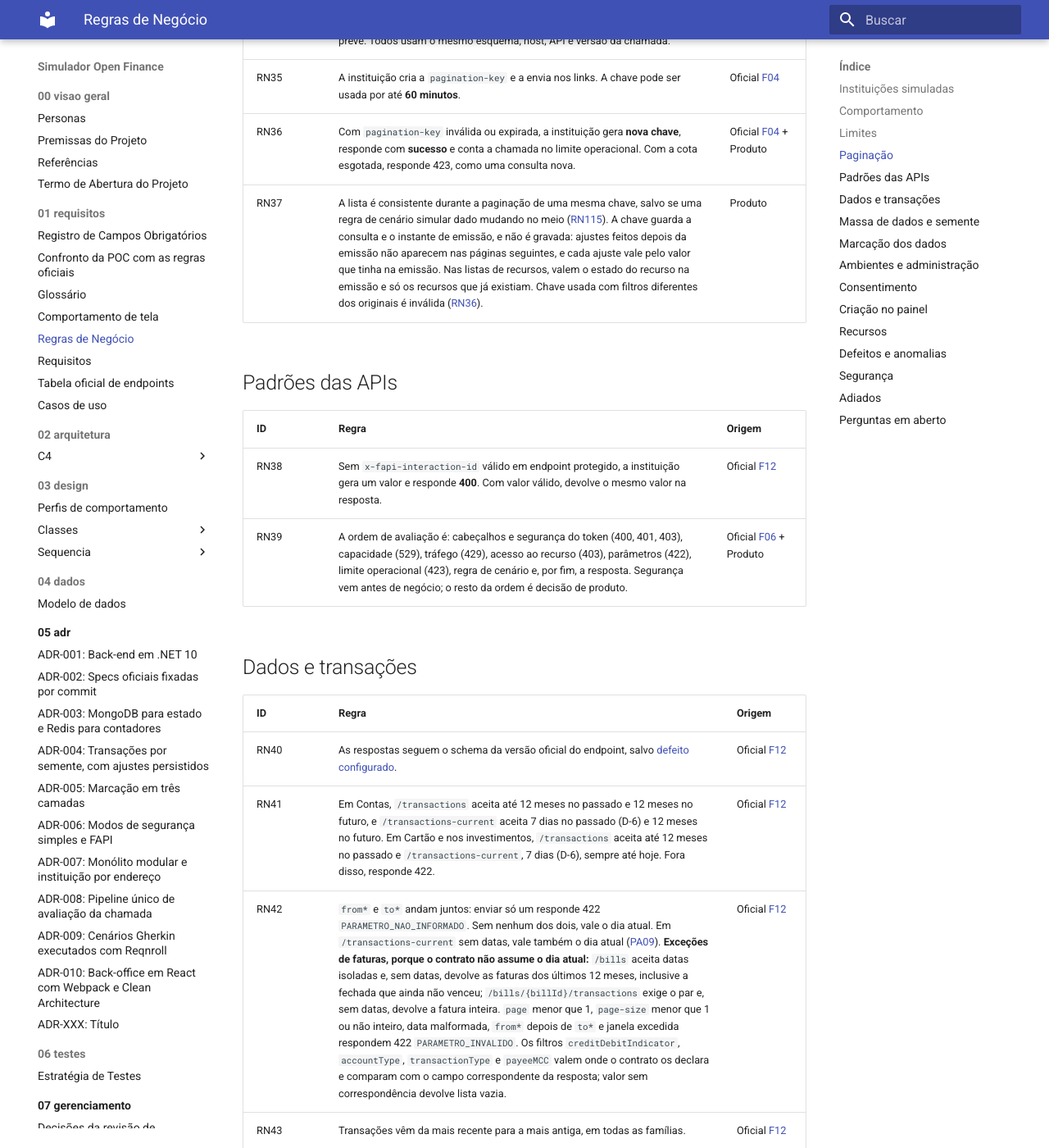
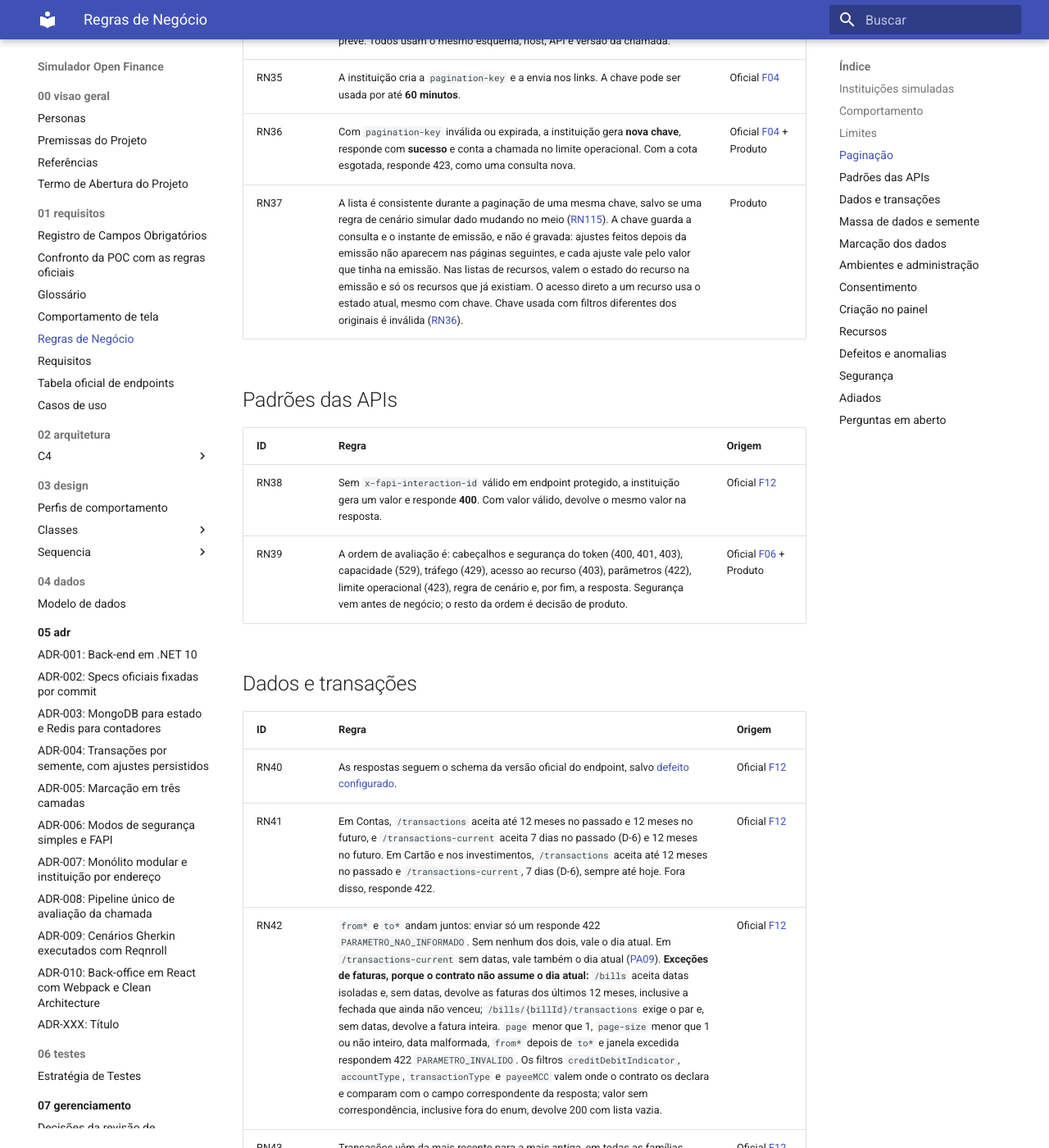
Before and after one commit to marcelosotto/open-finance-simulator, an MkDocs documentation site: the page built from docs/01-requisitos/regras-de-negocio.md, in a window 1280 px wide and 1400 px high, scrolled down 4333 px. Shown: the whole window at 82% size. Built offline with MkDocs 1.6.1 and Material for MkDocs 9.7.7, drawn with Linux system fonts in a browser that asks for light colours.

Commit message:
Explicita em docs as duas interpretações confirmadas da revisão da spec 005
Co-Authored-By: Claude Opus 5.5 <noreply@anthropic.com>

```diff
--- a/docs/01-requisitos/regras-de-negocio.md
+++ b/docs/01-requisitos/regras-de-negocio.md
@@ -57,7 +57,7 @@ Relacionados: [casos de uso](casos-de-uso/README.md) · [requisitos](requisitos.
 | <a id="rn34"></a>RN34 | `first` é obrigatório fora da primeira página, `prev` só existe se houver página anterior, `next` só se houver posterior, `last` fora da última, quando o endpoint prevê. Todos usam o mesmo esquema, host, API e versão da chamada. | Oficial [F05](../00-visao-geral/referencias.md#f05) |
 | <a id="rn35"></a>RN35 | A instituição cria a `pagination-key` e a envia nos links. A chave pode ser usada por até **60 minutos**. | Oficial [F04](../00-visao-geral/referencias.md#f04) |
 | <a id="rn36"></a>RN36 | Com `pagination-key` inválida ou expirada, a instituição gera **nova chave**, responde com **sucesso** e conta a chamada no limite operacional. Com a cota esgotada, responde 423, como uma consulta nova. | Oficial [F04](../00-visao-geral/referencias.md#f04) + Produto |
-| <a id="rn37"></a>RN37 | A lista é consistente durante a paginação de uma mesma chave, salvo se uma regra de cenário simular dado mudando no meio ([RN115](#rn115)). A chave guarda a consulta e o instante de emissão, e não é gravada: ajustes feitos depois da emissão não aparecem nas páginas seguintes, e cada ajuste vale pelo valor que tinha na emissão. Nas listas de recursos, valem o estado do recurso na emissão e só os recursos que já existiam. Chave usada com filtros diferentes dos originais é inválida ([RN36](#rn36)). | Produto |
+| <a id="rn37"></a>RN37 | A lista é consistente durante a paginação de uma mesma chave, salvo se uma regra de cenário simular dado mudando no meio ([RN115](#rn115)). A chave guarda a consulta e o instante de emissão, e não é gravada: ajustes feitos depois da emissão não aparecem nas páginas seguintes, e cada ajuste vale pelo valor que tinha na emissão. Nas listas de recursos, valem o estado do recurso na emissão e só os recursos que já existiam. O acesso direto a um recurso usa o estado atual, mesmo com chave. Chave usada com filtros diferentes dos originais é inválida ([RN36](#rn36)). | Produto |
 
 ## Padrões das APIs
 | ID | Regra | Origem |
@@ -70,7 +70,7 @@ Relacionados: [casos de uso](casos-de-uso/README.md) · [requisitos](requisitos.
 |---|---|---|
 | <a id="rn40"></a>RN40 | As respostas seguem o schema da versão oficial do endpoint, salvo [defeito configurado](#rn110). | Oficial [F12](../00-visao-geral/referencias.md#f12) |
 | <a id="rn41"></a>RN41 | Em Contas, `/transactions` aceita até 12 meses no passado e 12 meses no futuro, e `/transactions-current` aceita 7 dias no passado (D-6) e 12 meses no futuro. Em Cartão e nos investimentos, `/transactions` aceita até 12 meses no passado e `/transactions-current`, 7 dias (D-6), sempre até hoje. Fora disso, responde 422. | Oficial [F12](../00-visao-geral/referencias.md#f12) |
-| <a id="rn42"></a>RN42 | `from*` e `to*` andam juntos: enviar só um responde 422 `PARAMETRO_NAO_INFORMADO`. Sem nenhum dos dois, vale o dia atual. Em `/transactions-current` sem datas, vale também o dia atual ([PA09](#pa09)). **Exceções de faturas, porque o contrato não assume o dia atual:** `/bills` aceita datas isoladas e, sem datas, devolve as faturas dos últimos 12 meses, inclusive a fechada que ainda não venceu; `/bills/{billId}/transactions` exige o par e, sem datas, devolve a fatura inteira. `page` menor que 1, `page-size` menor que 1 ou não inteiro, data malformada, `from*` depois de `to*` e janela excedida respondem 422 `PARAMETRO_INVALIDO`. Os filtros `creditDebitIndicator`, `accountType`, `transactionType` e `payeeMCC` valem onde o contrato os declara e comparam com o campo correspondente da resposta; valor sem correspondência devolve lista vazia. | Oficial [F12](../00-visao-geral/referencias.md#f12) |
+| <a id="rn42"></a>RN42 | `from*` e `to*` andam juntos: enviar só um responde 422 `PARAMETRO_NAO_INFORMADO`. Sem nenhum dos dois, vale o dia atual. Em `/transactions-current` sem datas, vale também o dia atual ([PA09](#pa09)). **Exceções de faturas, porque o contrato não assume o dia atual:** `/bills` aceita datas isoladas e, sem datas, devolve as faturas dos últimos 12 meses, inclusive a fechada que ainda não venceu; `/bills/{billId}/transactions` exige o par e, sem datas, devolve a fatura inteira. `page` menor que 1, `page-size` menor que 1 ou não inteiro, data malformada, `from*` depois de `to*` e janela excedida respondem 422 `PARAMETRO_INVALIDO`. Os filtros `creditDebitIndicator`, `accountType`, `transactionType` e `payeeMCC` valem onde o contrato os declara e comparam com o campo correspondente da resposta; valor sem correspondência, inclusive fora do enum, devolve 200 com lista vazia. | Oficial [F12](../00-visao-geral/referencias.md#f12) |
 | <a id="rn43"></a>RN43 | Transações vêm da mais recente para a mais antiga, em todas as famílias. | Oficial [F12](../00-visao-geral/referencias.md#f12) |
 | <a id="rn44"></a>RN44 | Uma transação passa pelos estados `LANCAMENTO_FUTURO`, `TRANSACAO_PROCESSANDO` e `TRANSACAO_EFETIVADA`. O `transactionId` só é imutável depois de efetivada, e identificador provisório e definitivo nunca aparecem juntos. O estado sai do relógio: data futura é `LANCAMENTO_FUTURO`; hoje, nos tipos com imutabilidade em D+1, `TRANSACAO_PROCESSANDO`, com identificador provisório; nos demais casos, `TRANSACAO_EFETIVADA`. Lançamentos futuros existem só em Contas e só nos próximos 30 dias; a consulta segue aceitando 12 meses à frente, e além do dia 30 a lista vem vazia, sem cálculo. A data e hora da transação nunca passa do instante da consulta, exceto em lançamento futuro. | Oficial [F08](../00-visao-geral/referencias.md#f08) |
 | <a id="rn45"></a>RN45 | A contraparte (`partieCnpjCpf` e demais) segue a tabela oficial por tipo de transação e sentido. | Oficial [F08](../00-visao-geral/referencias.md#f08) |
```
